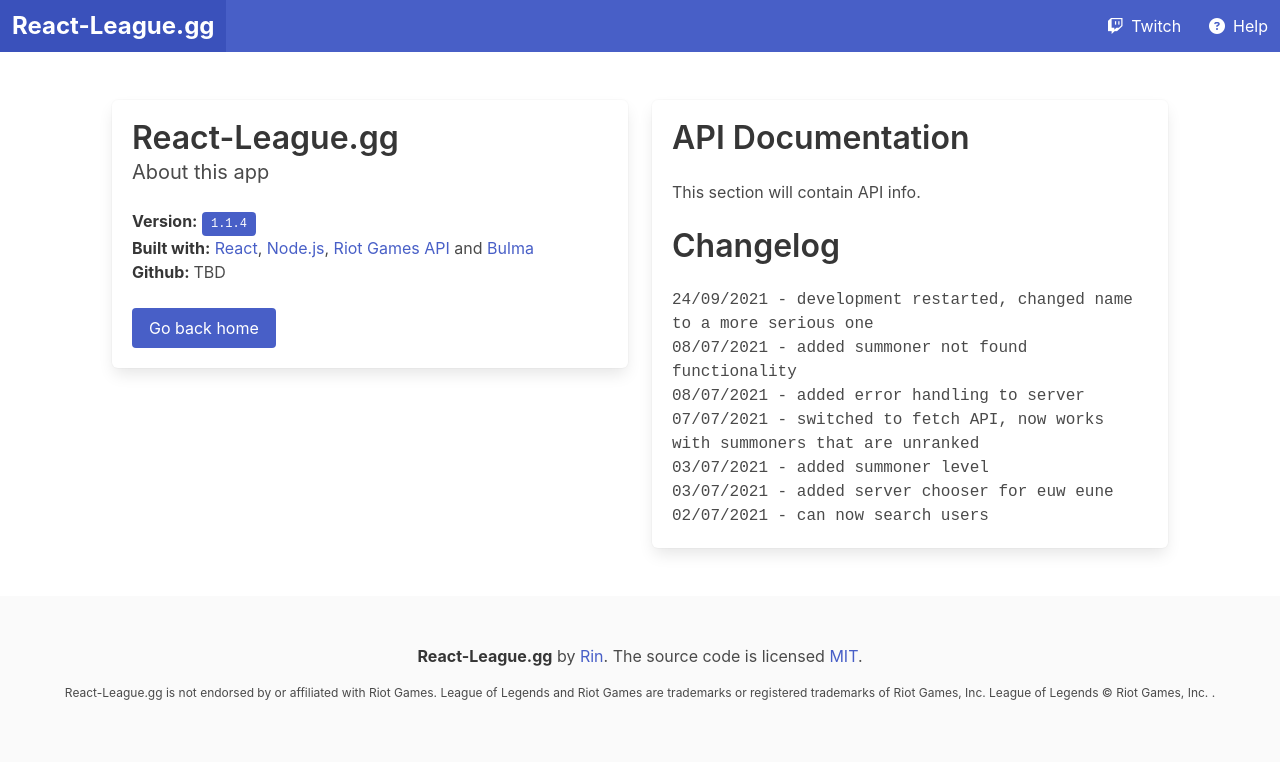
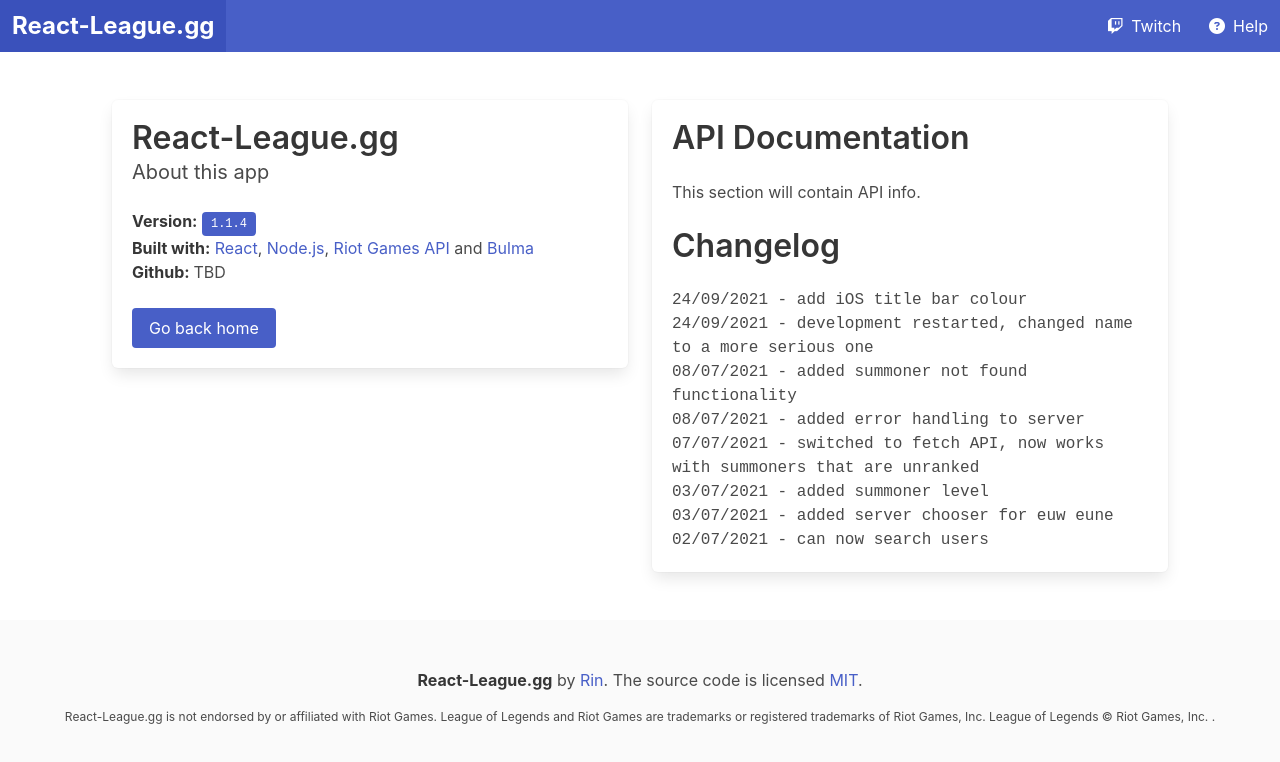
Before and after one commit to alexghiurau/react-league, a React (Create React App) app in the folder client/: page /about in a window 1280 px wide. Shown: the top 762 px of the page. Built offline with nearby package versions, Linux system fonts and the light colour scheme; the HTML template or start-up script is replaced by a standard one.

Commit message:
add ios title bar colour

```diff
--- a/client/public/index.html
+++ b/client/public/index.html
@@ -11,6 +11,10 @@
     <link rel="manifest" href="%PUBLIC_URL%/manifest.json" />
 
     <meta name="theme-color" content="#485FC7" />
+    <meta
+      name="apple-mobile-web-app-status-bar-style"
+      content="black-translucent"
+    />
 
     <!-- FontAswesome Icons -->
     <script
--- a/client/src/components/pages/About.jsx
+++ b/client/src/components/pages/About.jsx
@@ -36,6 +36,7 @@
             <br />
             <h1 className='title'>Changelog</h1>
             <span className='is-family-monospace'>
+              <p>24/09/2021 - add iOS title bar colour</p>
               <p>
                 24/09/2021 - development restarted, changed name to a more
                 serious one
```
